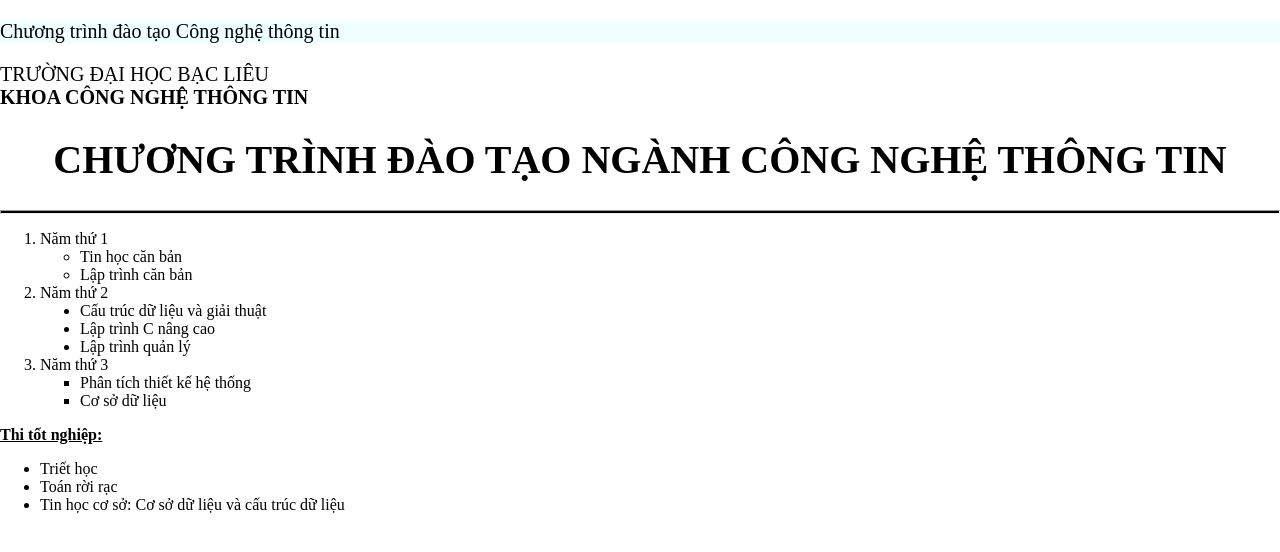
After one commit to tranhaidang2/21748020105_TKLTWeb, a PHP site: page /Bai3_5.html in a window 1280 px wide. The commit adds this page. Shown: the top 552 px of the page. Run offline with PHP 8.4, Linux system fonts and the light colour scheme.

Commit message:
nop bai:

```diff
--- /dev/null
+++ b/BTH_CHUONG_3/Bai3_5.css
@@ -0,0 +1,36 @@
+html, body{
+    margin: 0;
+    padding: 0;
+}
+.header {
+    background-color: azure;
+    font-family: "Time New Roman";
+    font-size: 20px;
+}
+
+.title {
+    font-family: "Time New Roman";
+    font-size: 20px;
+}
+
+.title > h1 {
+    text-align: center;
+}
+
+hr {
+    height: 2px;
+    background-color: black;
+}
+
+#nam2 {
+    list-style: disc;
+}
+
+#nam3 {
+    list-style: square;
+}
+
+.body > p {
+    text-decoration: underline;
+    font-weight: bold;
+}
--- /dev/null
+++ b/BTH_CHUONG_3/Bai3_5.html
@@ -0,0 +1,56 @@
+<!DOCTYPE html>
+<html lang="en">
+<head>
+    <meta charset="UTF-8">
+    <meta name="viewport" content="width=device-width, initial-scale=1.0">
+    <title>Document</title>
+    <link rel="stylesheet" href="Bai3_5.css">
+</head>
+<body>
+   <div class="contaiter">
+    <div class="header">
+        <p>Chương trình đào tạo Công nghệ thông tin</p>
+    </div>
+    <div class="title">
+        <p>TRƯỜNG ĐẠI HỌC BẠC LIÊU <br/>
+            <b>KHOA CÔNG NGHỆ THÔNG TIN</b>
+        </p>
+        <h1>CHƯƠNG TRÌNH ĐÀO TẠO NGÀNH CÔNG NGHỆ THÔNG TIN</h1>
+        <hr>
+    </div>
+
+    <div class="body">
+        <ol>
+            <li>Năm thứ 1
+                <ul  id="nam1">
+                    <li>Tin học căn bản</li>
+                    <li>Lập trình căn bản</li>
+                </ul>
+            </li>
+            <li>Năm thứ 2
+                <ul  id="nam2">
+                    <li>Cấu trúc dữ liệu và giải thuật</li>
+                    <li>Lập trình C nâng cao</li>
+                    <li>Lập trình quản lý</li>
+                </ul>
+            </li>
+            <li>Năm thứ 3
+                <ul  id="nam3">
+                    <li>Phân tích thiết kế hệ thống</li>
+                    <li>Cơ sở dữ liệu</li>
+                </ul>
+            </li>
+        </ol>
+
+        <p>Thi tốt nghiệp:</p>
+        <ul>
+            <li>Triết học</li>
+            <li>Toán rời rạc</li>
+            <li>Tin học cơ sở: <span>
+                Cơ sở dữ liệu và cấu trúc dữ liệu
+            </span></li>
+        </ul>
+    </div>
+   </div>
+</body>
+</html>
```
Also changed, not shown: BTH_CHUONG_3/Ba3_8.html (added, +12 -0 lines), BTH_CHUONG_3/Bai3.1.css (+7 -17 lines), BTH_CHUONG_3/Bai3_2.css (+19 -13 lines), BTH_CHUONG_3/Bai3_2.html (+6 -4 lines), BTH_CHUONG_3/Bai3_3.css (added, +15 -0 lines), BTH_CHUONG_3/Bai3_3.html (added, +31 -0 lines), BTH_CHUONG_3/Bai3_4.css (added, +20 -0 lines), BTH_CHUONG_3/Bai3_4.html (added, +45 -0 lines), BTH_CHUONG_3/Bai3_8.css (added).
